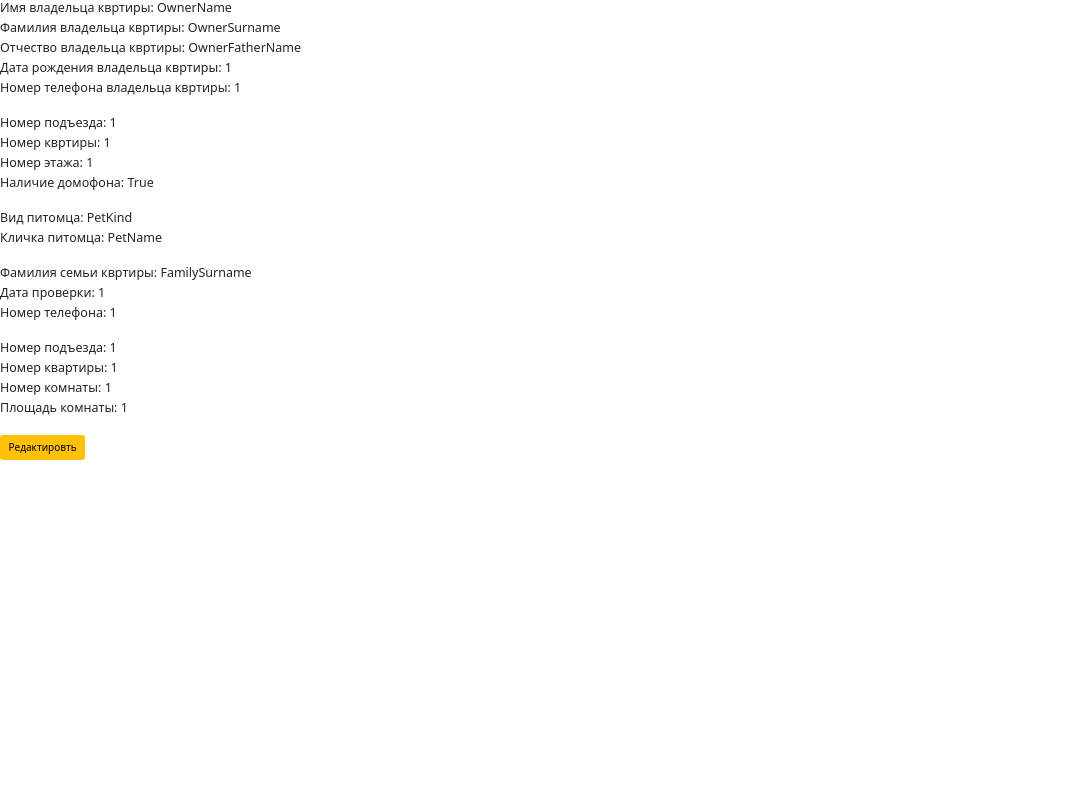
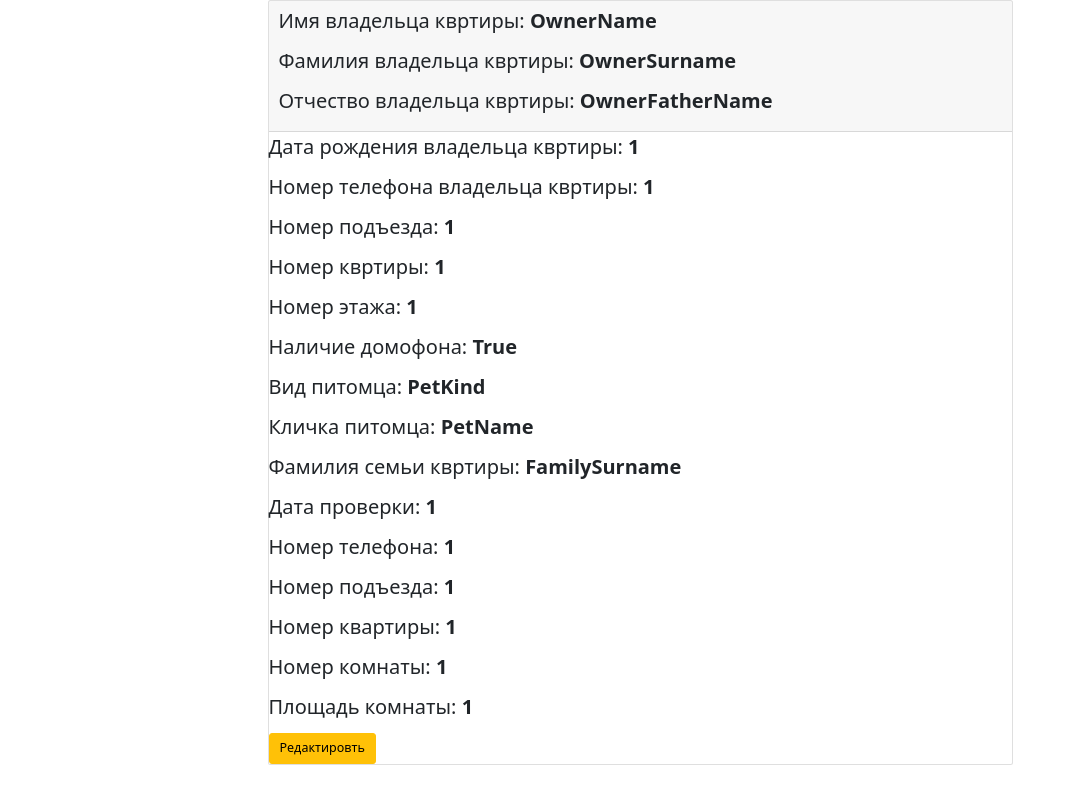
Before and after one commit to DreamyUndertaker/Animal_site_for_course_Work, a Django app: page /db/1 in a window 1280 px wide. Shown: the whole page, without its empty margins (0-1076 px from the left). Run offline with Django 4.2, Linux system fonts and the light colour scheme; data comes from the database, SQL or seed files in the repository; both versions use the stored data as it was after the commit; some libraries are stand-ins or nearby versions.

Commit message:
CRUD ready

```diff
--- a/animal/db/templates/db/details_view.html
+++ b/animal/db/templates/db/details_view.html
@@ -4,31 +4,112 @@
 {% block header %}
 {% endblock %}
 {% block content %}
-<div class="content">
+<div class="container-md fs-2">
+    <div class="row align-items-center justify-content-center">
+        <div class="col-8">
+            <div class="card">
+                <div class="card-header">
+                    <div class="row">
+                        <div class="col">
+                            <p>Имя владельца квртиры: <span class="fw-bolder">{{ apartmentOwner.ownerName  }}</span></p>
+                        </div>
+                    </div>
+                    <div class="row">
+                        <div class="col">
+                            <p>Фамилия владельца квртиры: <span class="fw-bolder">{{ apartmentOwner.ownerSurName }}</span> </p>
+                        </div>
+                    </div>
+                    <div class="row">
+                        <div class="col">
+                            <p>Отчество владельца квртиры: <span class="fw-bolder">{{ apartmentOwner.ownerFatherName }}</span> </p>
+                        </div>
+                    </div>
+                </div>
+                <div class="card-text">
+                    <div class="row">
+                        <div class="col">
+                            <p>Дата рождения владельца квртиры: <span class="fw-bolder">{{ apartmentOwner.ownerBorn }}</span> </p>
+                        </div>
+                    </div>
+                    <div class="row">
+                        <div class="col">
+                            <p>Номер телефона владельца квртиры: <span class="fw-bolder">{{ apartmentOwner.phoneNumber }}</span> </p>
+                        </div>
+                    </div>
+                    <div class="row">
+                        <div class="col">
+                            <p>Номер подъезда: <span class="fw-bolder">{{ entrance.entranceNumber }}</span> </p>
+                        </div>
+                    </div>
+                    <div class="row">
+                        <div class="col">
+                            <p>Номер квртиры: <span class="fw-bolder">{{ entrance.apartmentNumber }}</span> </p>
+                        </div>
+                    </div>
+                    <div class="row">
+                        <div class="col">
+                            <p>Номер этажа: <span class="fw-bolder">{{ entrance.floorNumber }}</span> </p>
+                        </div>
+                    </div>
+                    <div class="row">
+                        <div class="col">
+                            <p>Наличие домофона: <span class="fw-bolder">{{ entrance.intercomAvailability }}</span> </p>
+                        </div>
+                    </div>
+                    <div class="row">
+                        <div class="col">
+                            <p>Вид питомца: <span class="fw-bolder">{{ pets.petKind }}</span> </p>
+                        </div>
+                    </div>
+                    <div class="row">
+                        <div class="col">
+                            <p>Кличка питомца: <span class="fw-bolder">{{ pets.petNickname }}</span> </p>
+                        </div>
+                    </div>
+                    <div class="row">
+                        <div class="col">
+                            <p>Фамилия семьи квртиры: <span class="fw-bolder">{{ family.surname }}</span> </p>
+                        </div>
+                    </div>
+                    <div class="row">
+                        <div class="col">
+                            <p>Дата проверки: <span class="fw-bolder">{{ family.checkDate }}</span> </p>
+                        </div>
+                    </div>
+                    <div class="row">
+                        <div class="col">
+                            <p>Номер телефона: <span class="fw-bolder">{{ family.phoneNumber }}</span> </p>
+                        </div>
+                    </div>
+                    <div class="row">
+                        <div class="col">
+                            <p>Номер подъезда: <span class="fw-bolder">{{ apartment.entranceNumber }}</span> </p>
+                        </div>
+                    </div>
+                    <div class="row">
+                        <div class="col">
+                            <p>Номер квартиры: <span class="fw-bolder">{{ apartment.apartmentNumber }}</span> </p>
+                        </div>
+                    </div>
+                    <div class="row">
+                        <div class="col">
+                            <p>Номер комнаты: <span class="fw-bolder">{{ apartment.roomNumber }}</span> </p>
+                        </div>
+                    </div>
+                    <div class="row">
+                        <div class="col">
+                            <p>Площадь комнаты: <span class="fw-bolder">{{ apartment.apartmentArea }}</span> </p>
+                        </div>
+                    </div>
+                </div>
+                <div class="row">
+                    <div class="col-8">
+                        <a href="{% url 'person-update' object.id %}" class="btn btn-warning btn-lg">Редактировть</a>
+                    </div>
+                </div>
+            </div>
+        </div>
+    </div>
 
-    <h5>Имя владельца квртиры: {{ apartmentOwner.ownerName  }}</h5>
-    <h5>Фамилия владельца квртиры: {{ apartmentOwner.ownerSurName }}</h5>
-    <h5>Отчество владельца квртиры: {{ apartmentOwner.ownerFatherName }}</h5>
-    <h5>Дата рождения владельца квртиры: {{ apartmentOwner.ownerBorn }}</h5>
-    <h5>Номер телефона владельца квртиры: {{ apartmentOwner.phoneNumber }}</h5>
-    <br>
-    <h5>Номер подъезда: {{ entrance.entranceNumber }}</h5>
-    <h5>Номер квртиры: {{ entrance.apartmentNumber }}</h5>
-    <h5>Номер этажа: {{ entrance.floorNumber }}</h5>
-    <h5>Наличие домофона: {{ entrance.intercomAvailability }}</h5>
-    <br>
-    <h5>Вид питомца: {{ pets.petKind }}</h5>
-    <h5>Кличка питомца: {{ pets.petNickname }}</h5>
-    <br>
-    <h5>Фамилия семьи квртиры: {{ family.surname  }}</h5>
-    <h5>Дата проверки: {{ family.checkDate }}</h5>
-    <h5>Номер телефона: {{ family.phoneNumber }}</h5>
-    <br>
-    <h5>Номер подъезда: {{ apartment.entranceNumber }}</h5>
-    <h5>Номер квартиры: {{ apartment.apartmentNumber }}</h5>
-    <h5>Номер комнаты: {{ apartment.roomNumber }}</h5>
-    <h5>Площадь комнаты: {{ apartment.apartmentArea }}</h5>
-    <br>
-    <a href="{% url 'person-update' object.id %}" class="btn btn-warning">Редактировть</a>
 </div>
 {% endblock %}
--- a/animal/db/views.py
+++ b/animal/db/views.py
@@ -38,15 +38,23 @@ class PersonUpdateView(UpdateView):
     model = ApartmentOwner
     def get_context_data(self,*args, **kwargs):
         context = super(PersonUpdateView, self).get_context_data(*args,**kwargs)
-        context['entranceForm'] = Entrance.objects.get(id= self.kwargs['pk'])
-        context['apartmentForm'] = Apartment.objects.get(id= self.kwargs['pk'])
-        context['familyForm'] = Family.objects.get(id= self.kwargs['pk'])
-        context['petsForm'] = Pets.objects.get(id= self.kwargs['pk'])
+        context['entranceForm'] = EntranceForm
+        context['apartmentForm'] = ApartmentForm
+        context['familyForm'] = FamilyForm
+        context['petsForm'] = PetsForm
+        context['apartmentOwnerForm'] = ApartmentOwnerForm
 
         return context
+    fields = [
+            'ownerName',
+            'ownerSurName',
+            'ownerFatherName',
+            'ownerBorn',
+            'phoneNumber',
+        ]
     template_name = 'db/create.html'
     context_object_name = 'apartmentOwnerForm'
-    form_class = ApartmentOwnerForm
+
 
 
 # сохранение данных в бд
--- a/animal/home/forms.py
+++ b/animal/home/forms.py
@@ -1,4 +1,3 @@
-from django import forms
 from django import forms
 from django.contrib.auth.models import User
 from django.contrib.auth.forms import UserCreationForm
@@ -8,7 +7,6 @@ class SignUpForm(UserCreationForm):
         label='Password',
         strip=False,
         widget=forms.PasswordInput(attrs={"autocomplete": "new-password"}),
-        # help_text='Одна большая буква и т.д.',
     )
     class Meta:
         model = User
--- a/animal/home/urls.py
+++ b/animal/home/urls.py
@@ -6,7 +6,7 @@ from django.contrib.auth import views as authViews
 
 urlpatterns = [
     path('login', authViews.LoginView.as_view(template_name='home/signin.html'), name="login"),
-    path('registration/', views.registration, name='registration'),
+    path('', views.registration, name='registration'),
     path('', views.home, name='home'),
     path('db/', include('db.urls')),
 ]
```
Also changed, not shown: animal/db/forms.py (+4 -4 lines), animal/db/templates/db/db.html (+40 -10 lines), animal/home/templates/home/home.html (deleted, +0 -13 lines), animal/home/templates/home/mainPage.html (deleted, +0 -12 lines), animal/home/templates/home/signin.html (+5 -5 lines), animal/db.sqlite3.
